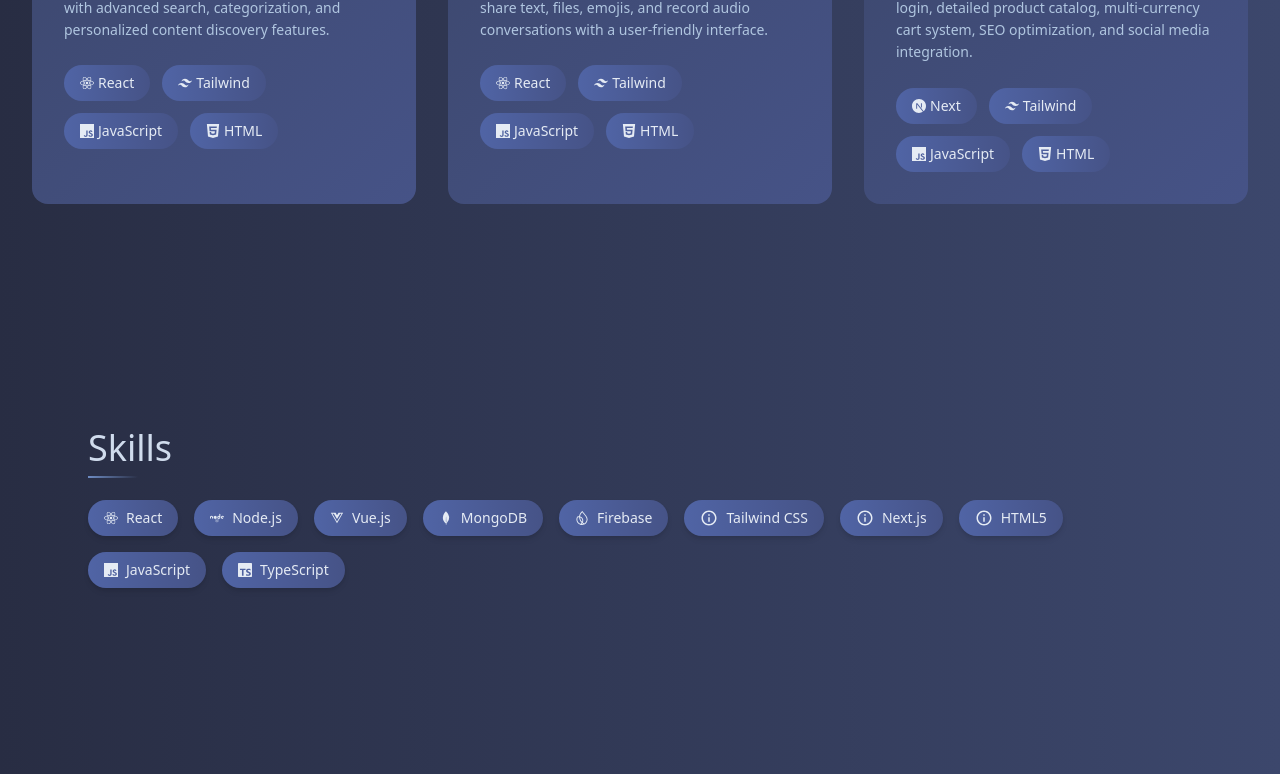
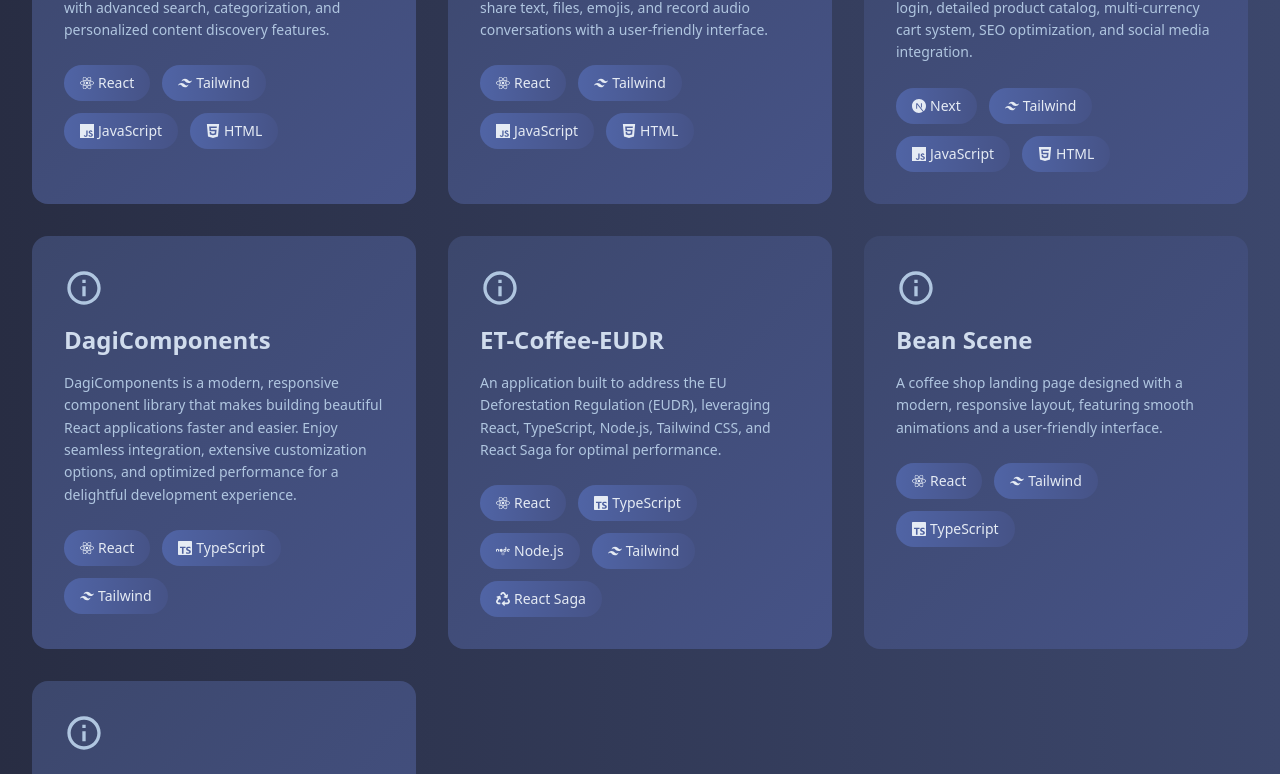
Before and after one commit to dagijosi/newPortfolio, a React (Vite) app: page / in a window 1280 px wide. Shown: the part 1993-2767 px from the top of the page. Built offline with nearby package versions, Linux system fonts and the light colour scheme.

Commit message:
Enhance Projects component: Add new project entries with detailed descriptions and skills, and update skill icon mapping to include Laravel and React Query for improved clarity and functionality.

```diff
--- a/src/components/Projects.tsx
+++ b/src/components/Projects.tsx
@@ -1,7 +1,7 @@
 import { motion } from "framer-motion";
 import { useInView } from "react-intersection-observer";
 import { MdInfoOutline } from "react-icons/md";
-import { FaReact, FaNode, FaVuejs } from "react-icons/fa";
+import { FaReact, FaNode, FaVuejs, FaRecycle } from "react-icons/fa";
 import {
   SiMongodb,
   SiFirebase,
@@ -10,6 +10,8 @@ import {
   SiHtml5,
   SiJavascript,
   SiTypescript,
+  SiLaravel,
+  SiReactquery,
 } from "react-icons/si";
 
 export const skillIconMap: Record<string, JSX.Element> = {
@@ -23,6 +25,9 @@ export const skillIconMap: Record<string, JSX.Element> = {
   HTML: <SiHtml5 />,
   JavaScript: <SiJavascript />,
   TypeScript: <SiTypescript />,
+  Laravel: <SiLaravel />,
+  "React Query": <SiReactquery />,  // React Query Icon
+  "React Saga": <FaRecycle />,     // React Saga Icon
 };
 
 const Projects = () => {
@@ -64,7 +69,32 @@ const Projects = () => {
         "A user-centric eCommerce platform with secure login, detailed product catalog, multi-currency cart system, SEO optimization, and social media integration.",
       skills: ["Next", "Tailwind", "JavaScript", "HTML"],
     },
+    {
+      name: "DagiComponents",
+      description:
+        "DagiComponents is a modern, responsive component library that makes building beautiful React applications faster and easier. Enjoy seamless integration, extensive customization options, and optimized performance for a delightful development experience.",
+      skills: ["React", "TypeScript", "Tailwind"],
+    },
+    {
+      name: "ET-Coffee-EUDR",
+      description:
+        "An application built to address the EU Deforestation Regulation (EUDR), leveraging React, TypeScript, Node.js, Tailwind CSS, and React Saga for optimal performance.",
+      skills: ["React", "TypeScript", "Node.js", "Tailwind", "React Saga"],
+    },
+    {
+      name: "Bean Scene",
+      description:
+        "A coffee shop landing page designed with a modern, responsive layout, featuring smooth animations and a user-friendly interface.",
+      skills: ["React", "Tailwind", "TypeScript"],
+    },
+    {
+      name: "Tree Based Restoration Registry",
+      description:
+        "A platform to register and track deforested regions in Ethiopia, supporting tree-based restoration efforts with a comprehensive data management system.",
+      skills: ["React", "JavaScript", "React Query", "Tailwind", "Laravel"],
+    },
   ];
+
 
   return (
     <motion.section
```
